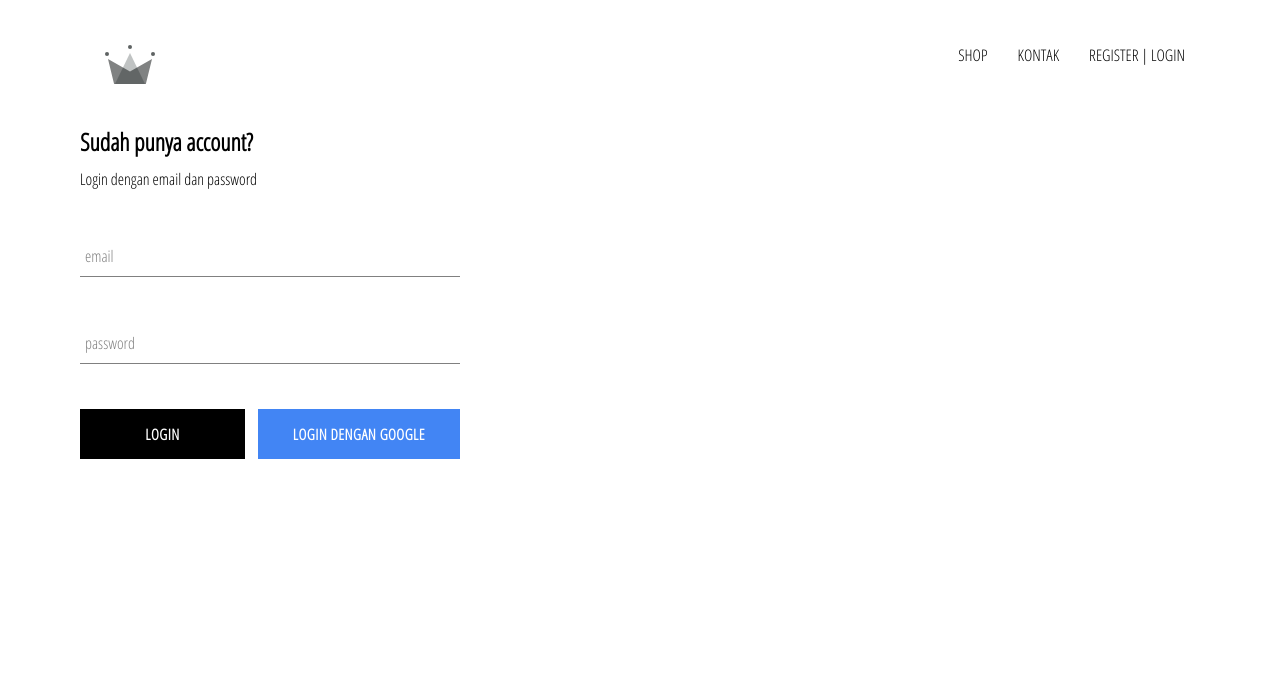
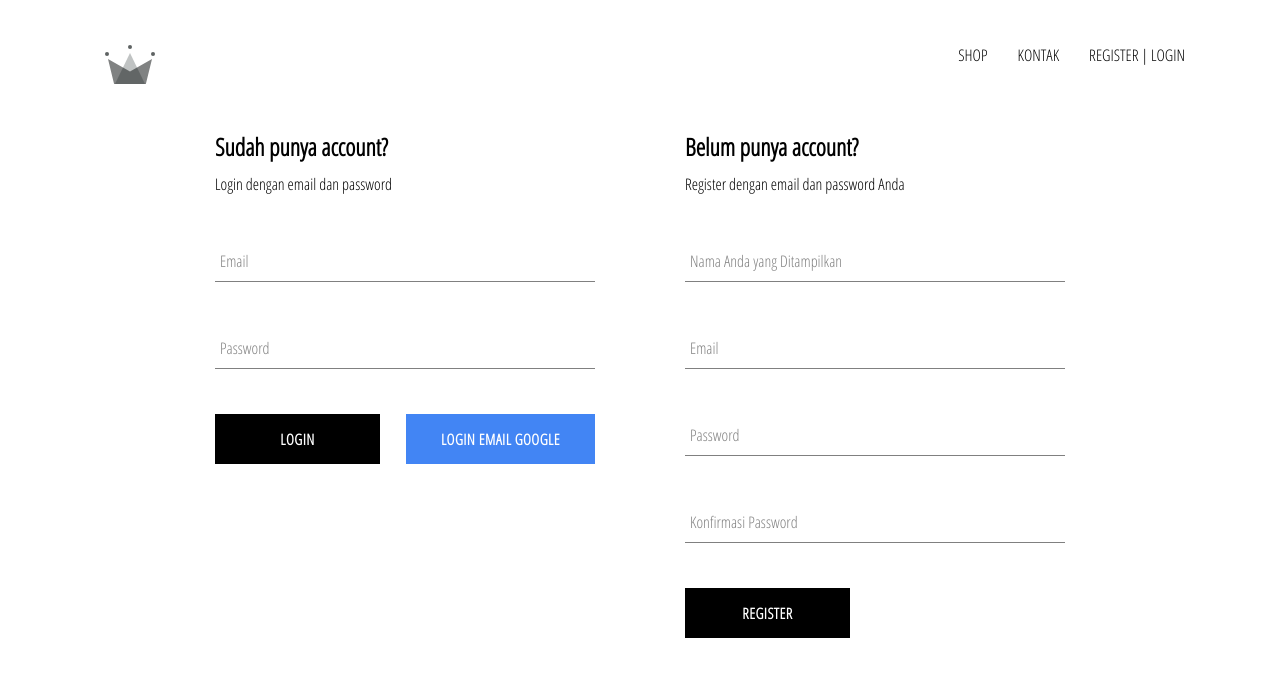
Before and after one commit to roschanet/react-clothing-with-server, a React (Create React App) app: page /signin in a window 1280 px wide. Shown: the top 676 px of the page. Built offline with nearby package versions, Linux system fonts and the light colour scheme; no server answers.

Commit message:
Adds login with email and password

```diff
--- a/src/App.js
+++ b/src/App.js
@@ -31,6 +31,7 @@ class App extends React.Component {
               ...snapshot.data(),
             },
           });
+          console.log(this.state);
         });
       } else {
         this.setState({ currentUser: userAuth });
--- a/src/components/sign-in/sign-in.component.js
+++ b/src/components/sign-in/sign-in.component.js
@@ -1,5 +1,5 @@
 import React, { Component } from "react";
-import { signInWithGoogle } from "../../firebase/firebase.utils";
+import { auth, signInWithGoogle } from "../../firebase/firebase.utils";
 
 import "./sign-in.styles.scss";
 
@@ -16,12 +16,20 @@ class SignIn extends Component {
     };
   }
 
-  handleSubmit = (e) => {
+  handleSubmit = async (e) => {
     e.preventDefault();
-    this.setState({
-      email: "",
-      password: "",
-    });
+
+    const { email, password } = this.state;
+
+    try {
+      await auth.signInWithEmailAndPassword(email, password);
+      this.setState({
+        email: "",
+        password: "",
+      });
+    } catch (error) {
+      console.log(error);
+    }
   };
 
   handleChange = (e) => {
@@ -43,7 +51,7 @@ class SignIn extends Component {
             name="email"
             value={this.state.email}
             handleChange={this.handleChange}
-            label="email"
+            label="Email"
             required
           />
           <FormInput
@@ -51,7 +59,7 @@ class SignIn extends Component {
             name="password"
             value={this.state.password}
             handleChange={this.handleChange}
-            label="password"
+            label="Password"
             required
           />
           <div className="buttons">
@@ -61,7 +69,7 @@ class SignIn extends Component {
               onClick={signInWithGoogle}
               isGoogleSignIn
             >
-              Login dengan Google
+              Login Email Google
             </CustomButton>
           </div>
         </form>
--- /dev/null
+++ b/src/components/sign-up/sign-up.component.js
@@ -0,0 +1,99 @@
+import React, { Component } from "react";
+import { auth, createUserProfileDocument } from "../../firebase/firebase.utils";
+
+import "./sign-up.styles.scss";
+
+import FormInput from "../form-input/form-input.component";
+import CustomButton from "../custom-button/custom-button.component";
+
+class SignUp extends Component {
+  constructor() {
+    super();
+
+    this.state = {
+      displayName: "",
+      email: "",
+      password: "",
+      confirmPassword: "",
+    };
+  }
+
+  handleSubmit = async (e) => {
+    e.preventDefault();
+    const { displayName, email, password, confirmPassword } = this.state;
+
+    if (password !== confirmPassword) {
+      alert("Password yang dimasukan tidak cocok! Silahkan coba lagi");
+      return;
+    }
+
+    try {
+      const { user } = await auth.createUserWithEmailAndPassword(
+        email,
+        password
+      );
+      await createUserProfileDocument(user, { displayName });
+
+      this.setState({
+        displayName: "",
+        email: "",
+        password: "",
+        confirmPassword: "",
+      });
+    } catch (error) {
+      console.log(error);
+    }
+  };
+
+  handleChange = (e) => {
+    const { name, value } = e.target;
+    this.setState({ [name]: value });
+  };
+
+  render() {
+    const { displayName, email, password, confirmPassword } = this.state;
+    return (
+      <div className="sign-up">
+        <h2 className="title">Belum punya account?</h2>
+        <span>Register dengan email dan password Anda</span>
+        <form className="sign-up-form" onSubmit={this.handleSubmit}>
+          <FormInput
+            type="text"
+            name="displayName"
+            value={displayName}
+            onChange={this.handleChange}
+            label="Nama Anda yang Ditampilkan"
+            required
+          />
+          <FormInput
+            type="email"
+            name="email"
+            value={email}
+            onChange={this.handleChange}
+            label="Email"
+            required
+          />
+          <FormInput
+            type="password"
+            name="password"
+            value={password}
+            handleChange={this.handleChange}
+            label="Password"
+            required
+          />
+          <FormInput
+            type="password"
+            name="confirmPassword"
+            value={confirmPassword}
+            handleChange={this.handleChange}
+            label="Konfirmasi Password"
+            required
+          />
+          <CustomButton type="submit">Register</CustomButton>
+        </form>
+      </div>
+    );
+  }
+}
+
+export default SignUp;
--- /dev/null
+++ b/src/components/sign-up/sign-up.styles.scss
@@ -0,0 +1,9 @@
+.sign-up {
+  display: flex;
+  flex-direction: column;
+  width: 380px;
+
+  .title {
+    margin: 10px 0;
+  }
+}
--- a/src/pages/sign-in-and-sign-up/sign-in-and-sign-up.component.js
+++ b/src/pages/sign-in-and-sign-up/sign-in-and-sign-up.component.js
@@ -3,9 +3,13 @@ import React from "react";
 import "./sign-in-and-sign-up.styles.scss";
 
 import SignIn from "../../components/sign-in/sign-in.component";
+import SignUp from "../../components/sign-up/sign-up.component";
 
 const SignInAndSignUp = () => (
-  <div className="sign-in-and-sign-up"><SignIn /></div>
+  <div className="sign-in-and-sign-up">
+    <SignIn />
+    <SignUp />
+    </div>
 );
 
 export default SignInAndSignUp;
--- a/src/pages/sign-in-and-sign-up/sign-in-and-sign-up.styles.scss
+++ b/src/pages/sign-in-and-sign-up/sign-in-and-sign-up.styles.scss
@@ -0,0 +1,6 @@
+.sign-in-and-sign-up {
+    width: 850px;
+    display: flex;
+    justify-content: space-between;
+    margin: 30px auto;
+}
```
